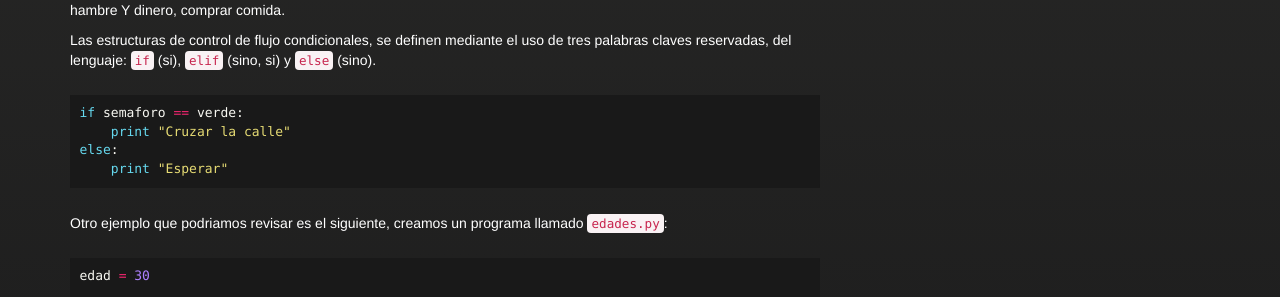
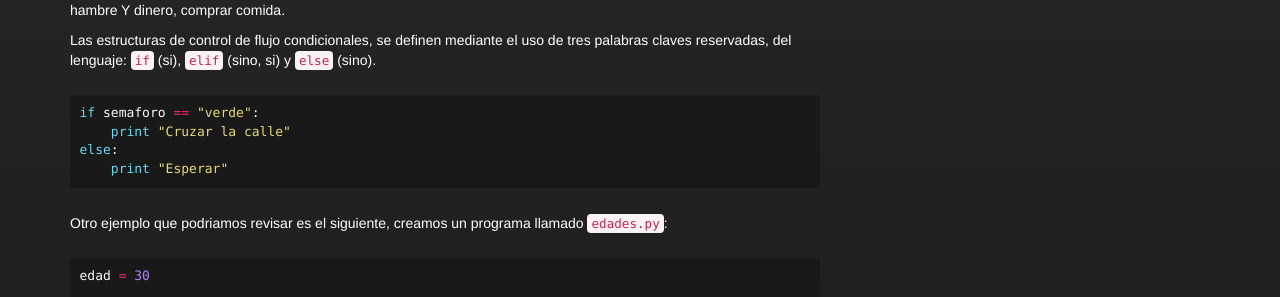
Before and after one commit to pvallejos/pvallejos.github.io, a Jekyll site: the page built from _posts/2017-10-24-Python-Pain-Part-3.md, in a window 1280 px wide and 900 px high, scrolled down 3835 px. Shown: the part 155-452 px from the top of the window. Built offline with Jekyll 4.4.1, drawn with Linux system fonts in a browser that asks for light colours; nearby versions of some CDN libraries; comment, search, counter and statistics services are not loaded.

````diff
--- a/_posts/2017-10-24-Python-Pain-Part-3.md
+++ b/_posts/2017-10-24-Python-Pain-Part-3.md
@@ -164,7 +164,7 @@ Las estructuras de control condicionales, son aquellas que nos permiten evaluar
 Las estructuras de control de flujo condicionales, se definen mediante el uso de tres palabras claves reservadas, del lenguaje: `if` (si), `elif` (sino, si) y `else` (sino).
 
 ```python
-if semaforo == verde:
+if semaforo == "verde":
     print "Cruzar la calle"
 else:
     print "Esperar"
````
